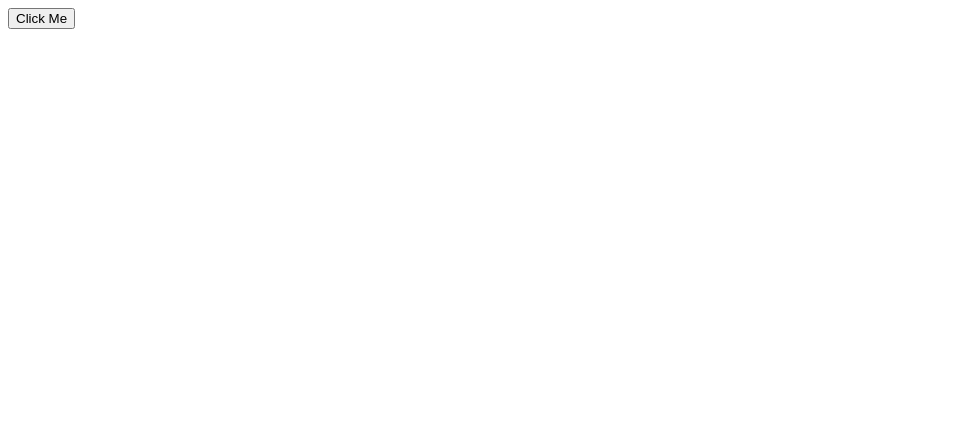
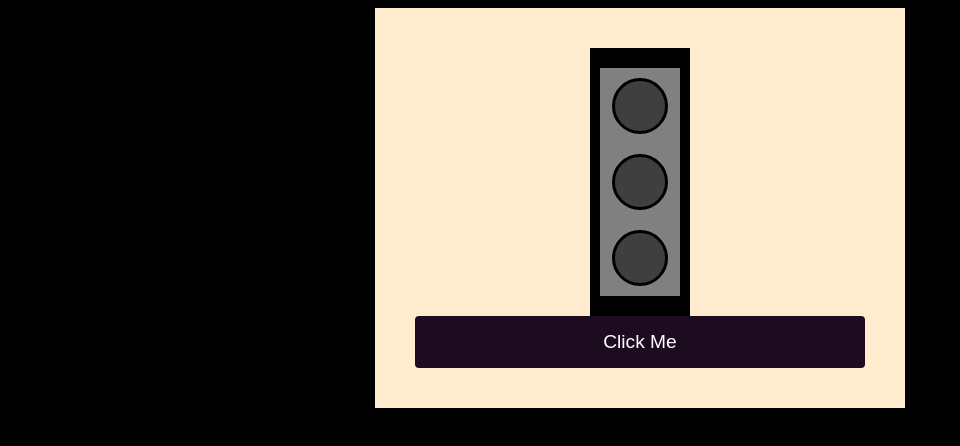
Before and after one commit to GabrielCavallari/bootcamp-devjr-modulo3-traffic-light, a plain HTML site: page index.html in a window 1280 px wide. Shown: the whole page, without its empty margins (0-960 px from the left). Drawn offline with Linux system fonts and the light colour scheme.

Commit message:
closes #2 css externo

```diff
--- a/index.html
+++ b/index.html
@@ -4,18 +4,20 @@
     <meta charset="UTF-8">
     <meta name="viewport" content="width=device-width, initial-scale=1.0">
     <title>Project Traffic Light</title>
+
+    <link rel="stylesheet" href="style.css">
 </head>
 <body>
     <div class="container">
         <div class="traffic-light">
             <div class="panel">
-                <div class="red-light">
+                <div class="light light-off">
 
                 </div>
-                <div class="yellow-light">
+                <div class="light light-off">
 
                 </div>
-                <div class="green-light">
+                <div class="light light-off">
 
                 </div>
             </div>
--- /dev/null
+++ b/style.css
@@ -0,0 +1,69 @@
+body {
+    background-color: #000;
+}
+
+button {
+    background-color: #1d0c20;
+    border: none;
+    color: #fff;
+    padding: 15px 32px;
+    text-decoration: none;
+    font-size: 1.2rem;
+    border-radius: 4px;
+    cursor: pointer;
+}
+
+.container {
+    background-color: #ffebcd;
+    padding: 40px;
+    width: 450px;
+    margin: auto;
+    display: flex;
+    flex-direction: column;
+}
+
+.traffic-light {
+    background-color: #000;
+    width: 100px;
+    padding-top: 10px;
+    padding-bottom: 10px;
+    display: flex;
+    flex-direction: column;
+    margin: auto;
+}
+
+.panel {
+    background-color: #808080;
+    margin: 10px;
+    padding: 10px;
+    display: flex;
+    flex-direction: column;
+    row-gap: 20px;
+}
+
+.light {
+    width: 50px;
+    height: 50px;
+    margin: auto;
+
+    border-color: #000;
+    border-width: medium;
+    border-style: solid;
+    border-radius: 50%;
+}
+
+.red-light {
+    background-color: #ff0000;
+}
+
+.yellow-light {
+    background-color: #ffff00;
+}
+
+.green-light {
+    background-color: #00ff00;
+}
+
+.light-off {
+    background-color: #3f3f3f;
+    }
```
